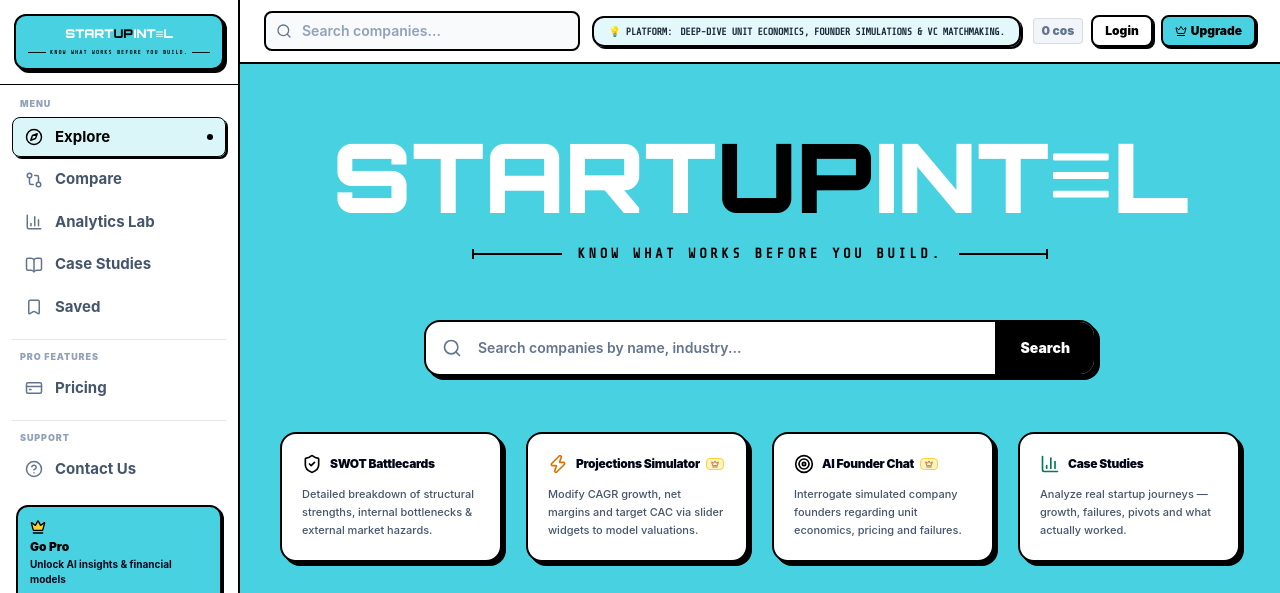
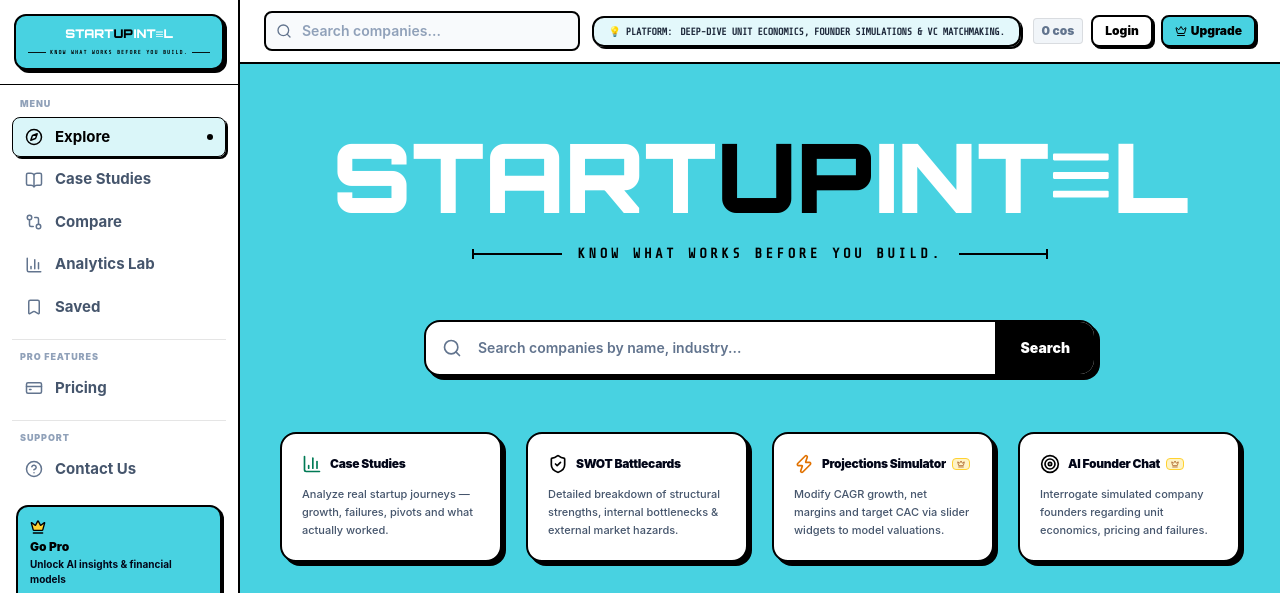
Before and after one commit to adityapandeyiiitn/StartupIntel, a React (Vite) app in the folder frontend/: page / in a window 1280 px wide. Shown: the top 593 px of the page. Built offline with nearby package versions, Linux system fonts and the light colour scheme; no server answers.

Commit message:
Reorder feature cards and make Case Studies the 2nd sidebar item

```diff
--- a/frontend/src/pages/DashboardLayout.jsx
+++ b/frontend/src/pages/DashboardLayout.jsx
@@ -39,9 +39,9 @@
 
   const navItems = [
     { name: 'Explore', icon: Compass, path: '/' },
+    { name: 'Case Studies', icon: BookOpen, path: '/case-studies' },
     { name: 'Compare', icon: GitCompare, path: '/compare' },
     { name: 'Analytics Lab', icon: BarChart3, path: '/analytics' },
-    { name: 'Case Studies', icon: BookOpen, path: '/case-studies' },
     { name: 'Saved', icon: Bookmark, path: '/saved' },
   ];
 
--- a/frontend/src/pages/LandingPage.jsx
+++ b/frontend/src/pages/LandingPage.jsx
@@ -169,10 +169,10 @@
         {/* ── HOW IT WORKS / APP BRIEF ── */}
         <div className="grid grid-cols-2 md:grid-cols-4 gap-3 sm:gap-6 mb-8 sm:mb-14">
           {[
+            { icon: BarChart3, title: 'Case Studies', text: 'Analyze real startup journeys — growth, failures, pivots and what actually worked.', color: 'text-emerald-700' },
             { icon: ShieldCheck, title: 'SWOT Battlecards', text: 'Detailed breakdown of structural strengths, internal bottlenecks & external market hazards.', color: 'text-black' },
             { icon: Zap, title: 'Projections Simulator', titleAdd: 'PRO', text: 'Modify CAGR growth, net margins and target CAC via slider widgets to model valuations.', color: 'text-amber-600' },
             { icon: Target, title: 'AI Founder Chat', titleAdd: 'PRO', text: 'Interrogate simulated company founders regarding unit economics, pricing and failures.', color: 'text-black' },
-            { icon: BarChart3, title: 'Case Studies', text: 'Analyze real startup journeys — growth, failures, pivots and what actually worked.', color: 'text-emerald-700' },
           ].map((item, i) => (
             <Card key={i} className="p-5 border-2 border-black bg-white rounded-2xl shadow-[4px_4px_0px_0px_rgba(0,0,0,1)] hover:translate-y-[-2px] transition-all">
               <div className="flex items-center gap-2 mb-3">
```
